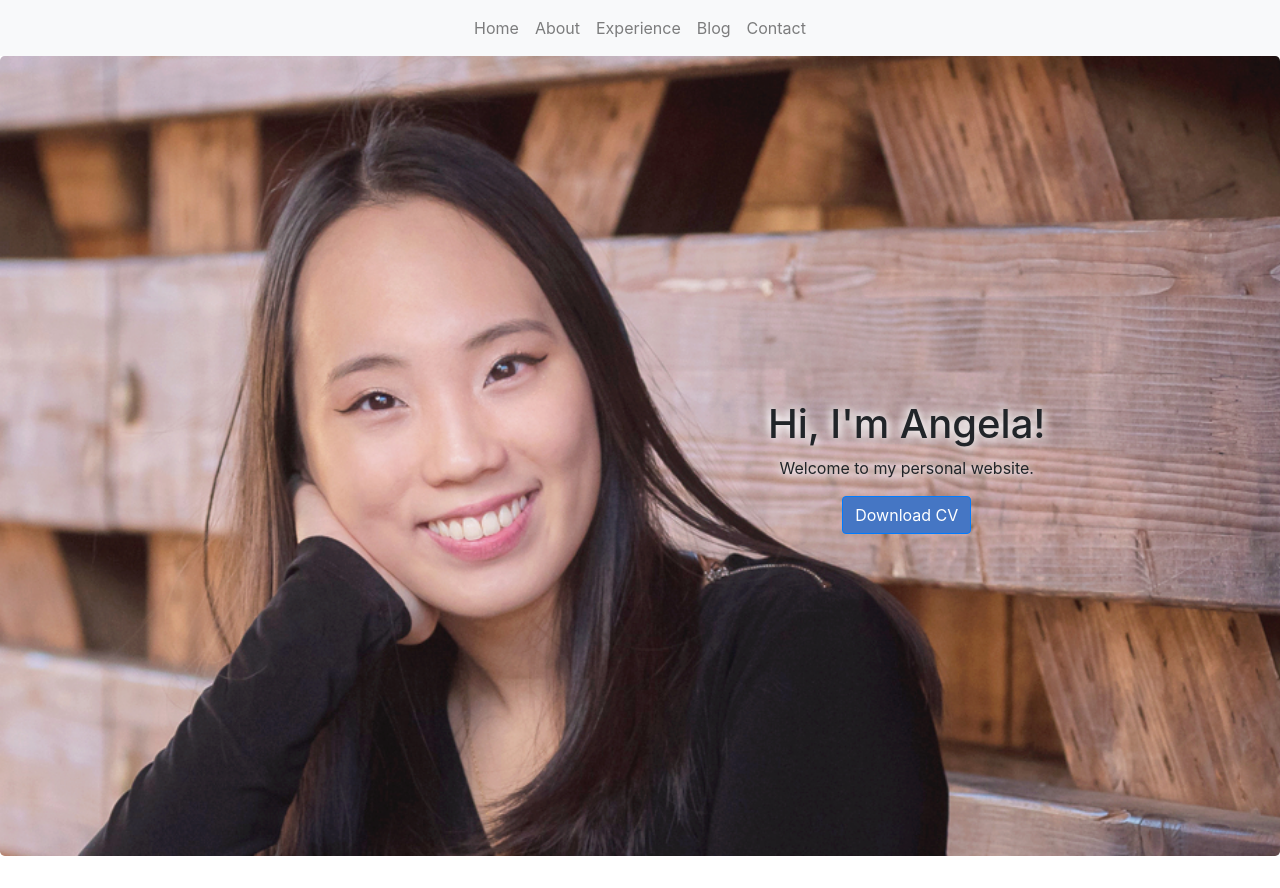
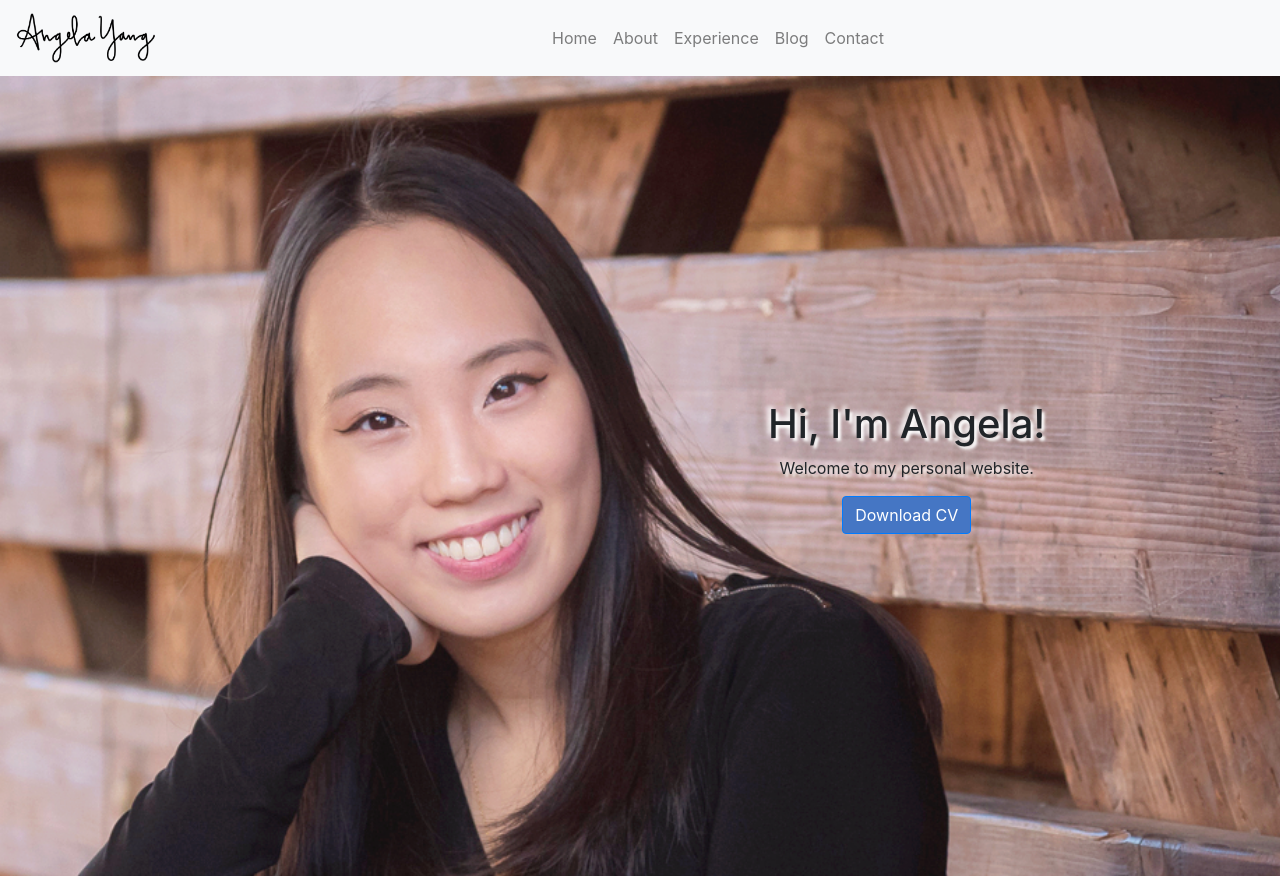
Before and after one commit to angelagyang/angelagyang.github.io, a React (Create React App) app in the folder personal-website/: page / in a window 1280 px wide. Built offline with nearby package versions, Linux system fonts and the light colour scheme.

Commit message:
Add logo

```diff
--- a/personal-website/src/components/home.js
+++ b/personal-website/src/components/home.js
@@ -4,7 +4,8 @@ import { Button } from 'react-bootstrap'
 export default class Home extends Component {
     render() {
       return (
-        <div className="jumbotron">
+        <div className="homePage">
+          <div className="jumbotronImg">
             <div className="homeText">
               <h1>Hi, I'm Angela!</h1>
               <p>
@@ -15,6 +16,7 @@ export default class Home extends Component {
               </p>
             </div>
           </div>
+        </div>
         )
     }
   }
--- a/personal-website/src/components/navbar.js
+++ b/personal-website/src/components/navbar.js
@@ -6,6 +6,15 @@ export default class NavBar extends Component {
       return (
         <Navbar bg="light" expand="lg" sticky="top" >
           <Navbar.Toggle aria-controls="basic-navbar-nav" />
+          <Navbar.Brand href="#home">
+            <img
+              src="images/mylogo.png"
+              width="140"
+              height="50"
+              className="d-inline-block align-top"
+              alt="Angela Yang"
+            />
+          </Navbar.Brand>
           <Navbar.Collapse id="basic-navbar-nav">
             <Nav className="m-auto">
               <Nav.Link href="#home">Home</Nav.Link>
--- a/personal-website/src/index.css
+++ b/personal-website/src/index.css
@@ -17,23 +17,29 @@ code {
   margin-left: 35%;
 }
 
-.jumbotron {
+/** HOME PAGE **/
+.homePage {
+  height: 800px
+}
+
+.jumbotronImg {
   background-image: url("images/angela_home.jpg");
-  height: 800px;
+  max-width: 100%;
+  height: 100%;
   background-position: left;
+  background-size: cover;
   background-repeat: no-repeat;
-  background-size: cover;
   display: flex;
   align-items: center;
-
 }
 
 .homeText {
+  background-color: rgba(255, 0, 0, 0);
   text-align: center;
   position: absolute;
   top: 50%;
   left: 60%;
-  text-shadow: 3px 3px 8px #ffffff, -3px -3px 8px #ffffff;;
+  text-shadow: 3px 3px 3px #ffffff, -3px -3px 5px #ffffff;;
 }
 
 .downloadCvButton {
```
Also changed, not shown: personal-website/public/images/mylogo.png (added), 1 other file (tests, documents, lock files or other folders). Lines whose indentation alone changed are shown as unchanged.
